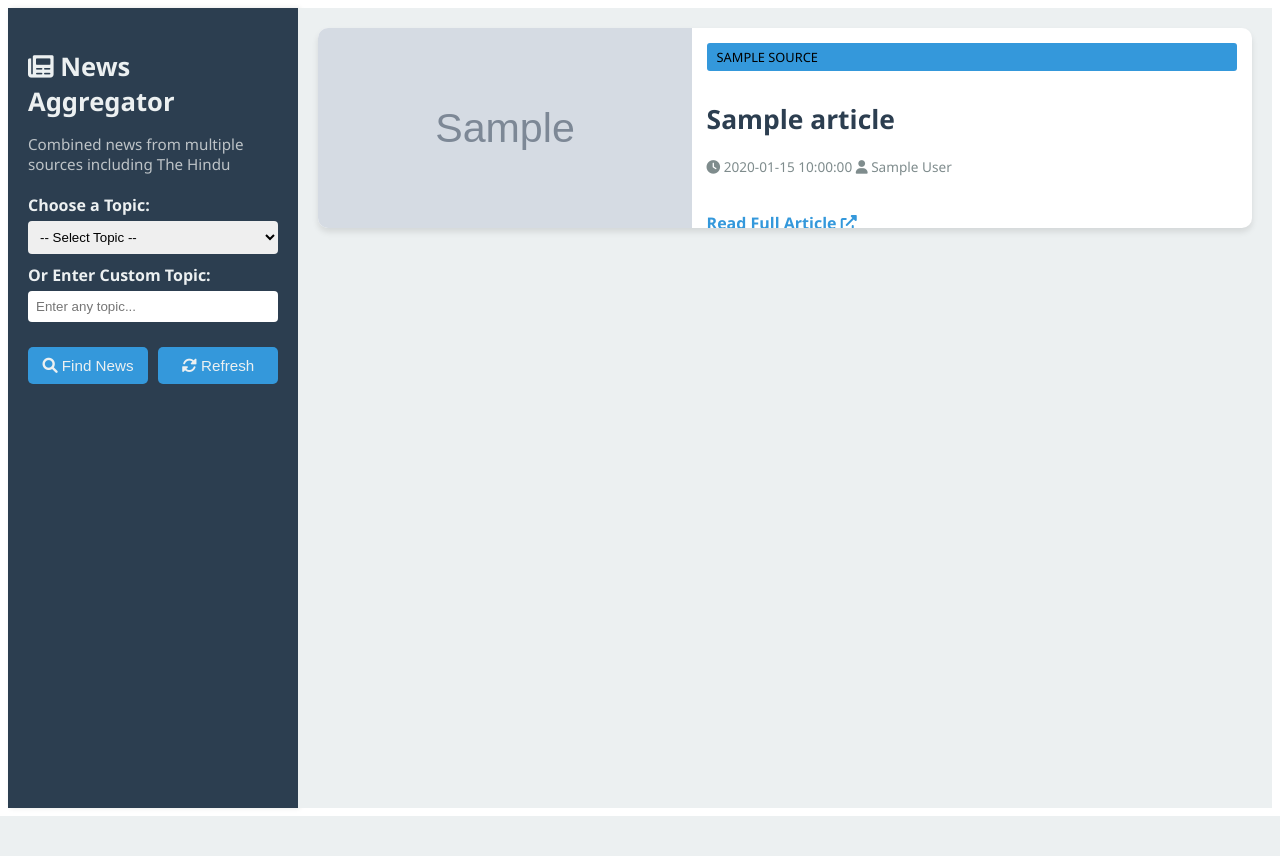
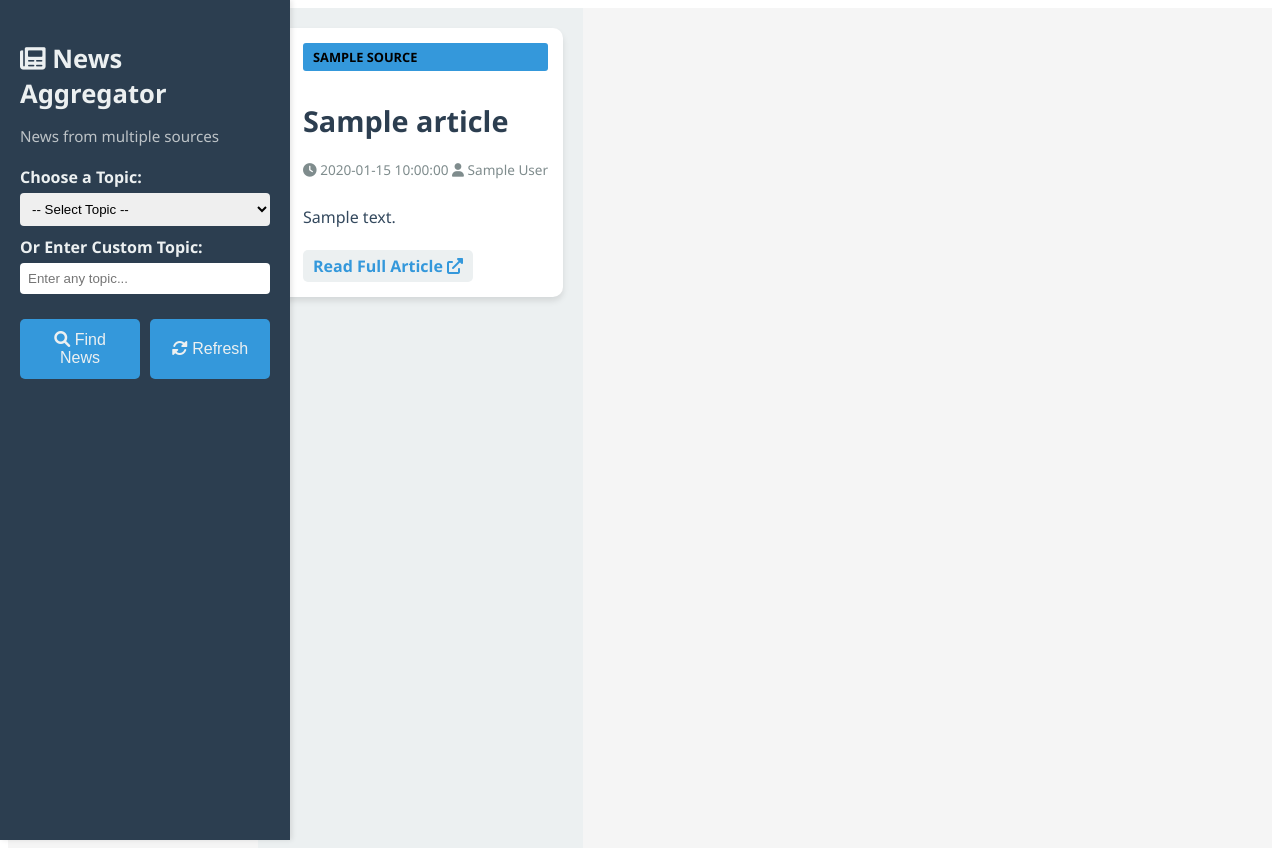
Before and after one commit to emeeran/news_aggregator, a Flask app: template templates/index.html in a window 1280 px wide. Before the commit the page ends 816 px from the top, so only its background shows below. Run offline with Flask 3, Linux system fonts and the light colour scheme; the template is opened without the code that fills it: most values are stand-ins (such as "Sample title", 1, 10 or a date in 2020); grey boxes marked "Sample" are stand-in pictures.

Commit message:
News Single Column

```diff
--- a/app.py
+++ b/app.py
@@ -19,7 +19,7 @@ HINDU_HEADERS = {
 }
 
 
-def get_summary(text, num_lines=25):
+def get_summary(text, num_lines=15):
     if not text:
         return ""
 
@@ -88,7 +88,7 @@ def get_news_api_articles(topic):
         "q": topic,
         "apiKey": NEWS_API_KEY,
         "language": "en",
-        "pageSize": 10,
+        "pageSize": 25,
         "sortBy": "publishedAt",
     }
 
@@ -212,7 +212,7 @@ def format_date(date_str):
             except ValueError:
                 continue
         return date_str
-    except:
+    except Exception:  # Changed from bare except
         return date_str
 
 
--- a/requirements.txt
+++ b/requirements.txt
@@ -7,7 +7,7 @@ idna==3.10
 itsdangerous==2.2.0
 Jinja2==3.1.5
 MarkupSafe==3.0.2
--e git+https://github.com/emeeran/news_aggregator.git@70f859bc36227a8ea8541d1f4cd2c67342772018#egg=news_agregator
+-e git+https://github.com/emeeran/news_aggregator.git@cf3e28c751fd8b38ab224983f3038f6ca7e62d52#egg=news_agregator
 requests==2.31.0
 ruff==0.7.4
 toml==0.10.2
--- a/static/script.js
+++ b/static/script.js
@@ -13,7 +13,6 @@ $(document).ready(function(){
                     data.news_articles.forEach(function(article){
                         articlesHtml += `
                             <article class="news-card" data-source="${article.source == 'The Hindu' ? 'hindu' : 'general'}">
-                                ${article.image_url ? `<div class="article-image" style="background-image: url('${article.image_url}')"></div>` : ''}
                                 <div class="article-content">
                                     <div class="source-badge ${article.source == 'The Hindu' ? 'hindu' : 'general'}">
                                         ${article.source}
@@ -34,7 +33,7 @@ $(document).ready(function(){
                         `;
                     });
                     $('#news-articles').html(articlesHtml);
-                    $('html, body').animate({ scrollTop: $('#news-articles').offset().top }, 'slow');
+                    $('html, body').animate({ scrollTop: $('#news-articles').offset().top }, 'slow'); // Smooth scroll
                 }
             },
             error: function(xhr, status, error){
--- a/static/style.css
+++ b/static/style.css
@@ -7,13 +7,20 @@
     background-color: #f5f5f5; /* Changed for better contrast */
 }
 
+/* Make the sidebar fixed with higher z-index */
 .sidebar {
-    flex: 0 0 250px; /* Reduced width for better space allocation */
+    position: fixed;
+    top: 0;
+    left: 0;
+    height: 100vh; /* Full viewport height */
+    flex: none; /* Remove flex properties */
+    width: 250px; /* Ensure consistent width */
     padding: 20px;
     background-color: #2c3e50;
     color: #ecf0f1;
     box-shadow: 2px 0 5px rgba(0,0,0,0.1);
-    overflow-y: auto; /* Added for sidebar scroll if content overflows */
+    overflow-y: auto; /* Enable sidebar scrolling if content overflows */
+    z-index: 1000; /* Added z-index to stay above other elements */
 }
 
 .sidebar header h1 {
@@ -54,18 +61,19 @@
 
 .search-button, #refresh-button {
     flex: 1;
-    padding: 10px;
+    padding: 12px;
     background-color: #3498db;
     color: #ecf0f1;
     border: none;
     border-radius: 5px;
     cursor: pointer;
-    font-size: 0.95em; /* Slightly reduced font size */
-    transition: background-color 0.3s;
+    font-size: 1em; /* Increased font size */
+    transition: background-color 0.3s, transform 0.2s;
 }
 
 .search-button:hover, #refresh-button:hover {
     background-color: #2980b9;
+    transform: scale(1.05); /* Added scale effect on hover */
 }
 
 .error-message {
@@ -82,10 +90,15 @@
     margin-right: 10px;
 }
 
+/* Adjust the main content to accommodate the fixed sidebar */
 .main-content {
-    flex: 1;
+    margin-left: 250px; /* Match the sidebar width */
     padding: 20px;
     background-color: #ecf0f1;
+    height: 100vh; /* Full viewport height */
+    overflow-y: auto; /* Enable vertical scrolling for news window */
+    position: relative; /* Ensure stacking context */
+    z-index: 1; /* Lower z-index than sidebar */
 }
 
 /* Removed .source-filters styles */
@@ -98,31 +111,32 @@
     gap: 20px;
 }
 
+/* Removed .article-image styles */
+
+/* Adjust .news-card to full width */
 .news-card {
     background-color: #fff;
     border-radius: 10px;
     overflow: hidden;
     box-shadow: 0 4px 6px rgba(0,0,0,0.1);
     display: flex;
-    flex-direction: row; /* Changed from column to row layout */
-    height: 200px; /* Set a fixed height for consistency */
-    transition: transform 0.3s;
+    flex-direction: column; /* Changed to column since images are removed */
+    height: auto; /* Removed fixed height to accommodate more headlines */
+    transition: transform 0.3s, box-shadow 0.3s;
+    position: relative; /* Ensure positioning context */
+    z-index: 10; /* Set higher z-index for article boxes */
 }
 
 .news-card:hover {
     transform: translateY(-5px);
-}
-
-.article-image {
-    width: 40%; /* Allocate 40% width for the image */
-    height: 100%;
-    background-size: cover;
-    background-position: center;
+    box-shadow: 0 8px 12px rgba(0,0,0,0.2); /* Enhanced shadow on hover */
+    z-index: 20; /* Bring hovered article above others */
 }
 
 .article-content {
-    width: 60%; /* Allocate 60% width for the content */
+    width: 100%; /* Utilize full width */
     padding: 15px;
+    padding-left: 25px; /* Increased left padding for better spacing */
     box-sizing: border-box;
     display: flex;
     flex-direction: column;
@@ -136,6 +150,7 @@
     font-size: 0.8em;
     margin-bottom: 10px;
     text-transform: uppercase;
+    font-weight: bold; /* Added font weight */
 }
 
 .source-badge.hindu {
@@ -149,7 +164,8 @@
 .article-title a {
     text-decoration: none;
     color: #2c3e50;
-    font-size: 1.1em; /* Slightly reduced font size */
+    font-size: 1.2em; /* Increased font size for better readability */
+    font-weight: 600; /* Added font weight */
     transition: color 0.3s;
 }
 
@@ -167,9 +183,10 @@
     flex-grow: 1;
     color: #34495e;
     margin-bottom: 10px;
-    max-height: 80px; /* Adjust summary to fit within the new layout */
-    overflow: hidden;
-    text-overflow: ellipsis;
+    max-height: none; /* Remove max-height to allow full summaries */
+    overflow: visible;
+    text-overflow: unset;
+    line-height: 1.6em; /* Improved line height for readability */
 }
 
 .read-more {
@@ -178,11 +195,15 @@
     font-weight: bold;
     align-self: flex-start;
     transition: color 0.3s;
-    margin-top: auto; /* Ensure the read-more link stays at the bottom */
+    margin-top: 10px; /* Adjusted margin */
+    padding: 5px 10px;
+    background-color: #ecf0f1;
+    border-radius: 5px;
 }
 
 .read-more:hover {
     color: #2980b9;
+    background-color: #d0d7de;
 }
 
 .spinner {
@@ -288,11 +320,25 @@
         flex-direction: column;
     }
 
-    .article-image {
-        height: 120px;
-    }
-
     .article-content {
         padding: 10px;
     }
+
+    .sidebar header h1 {
+        font-size: 1.4em; /* Adjust font size for smaller screens */
+    }
+
+    .sidebar .subtitle {
+        font-size: 0.9em;
+    }
+
+    .welcome-message {
+        font-size: 1.2em;
+    }
 }
+
+/* Optional: Prevent sidebar from being overlapped by other fixed elements */
+body {
+    position: relative;
+    z-index: 0;
+}
--- a/templates/index.html
+++ b/templates/index.html
@@ -3,7 +3,7 @@
 <head>
     <meta charset="UTF-8">
     <meta name="viewport" content="width=device-width, initial-scale=1.0">
-    <title>Enhanced News Aggregator</title>
+    <title>News Aggregator</title>
     <link rel="stylesheet" href="{{ url_for('static', filename='style.css') }}">
     <link rel="stylesheet" href="https://cdnjs.cloudflare.com/ajax/libs/font-awesome/6.0.0/css/all.min.css">
     <script src="https://code.jquery.com/jquery-3.6.0.min.js"></script>
@@ -14,7 +14,7 @@
         <aside class="sidebar">
             <header>
                 <h1><i class="fas fa-newspaper"></i> News Aggregator</h1>
-                <p class="subtitle">Combined news from multiple sources including The Hindu</p>
+                <p class="subtitle">News from multiple sources</p>
             </header>
 
             <form method="POST" class="search-form" aria-label="Search News">
@@ -59,9 +59,6 @@
                 <div class="news-grid" id="news-articles">
                     {% for article in news_articles %}
                         <article class="news-card" data-source="{{ 'hindu' if article.source == 'The Hindu' else 'general' }}">
-                            {% if article.image_url %}
-                                <div class="article-image" style="background-image: url('{{ article.image_url }}')" role="img" aria-label="Article Image"></div>
-                            {% endif %}
                             <div class="article-content">
                                 <div class="source-badge {{ 'hindu' if article.source == 'The Hindu' else 'general' }}">
                                     {{ article.source }}
@@ -115,7 +112,6 @@
                             data.news_articles.forEach(function(article){
                                 articlesHtml += `
                                     <article class="news-card" data-source="${article.source == 'The Hindu' ? 'hindu' : 'general'}">
-                                        ${article.image_url ? `<div class="article-image" style="background-image: url('${article.image_url}')"></div>` : ''}
                                         <div class="article-content">
                                             <div class="source-badge ${article.source == 'The Hindu' ? 'hindu' : 'general'}">
                                                 ${article.source}
```
Also changed, not shown: other parts of static/style.css (+27 -16 lines), static/css/_style.css (deleted, +0 -202 lines), README.md, depend_mgr.py (renamed from toml_sync.py), 1 other file.
